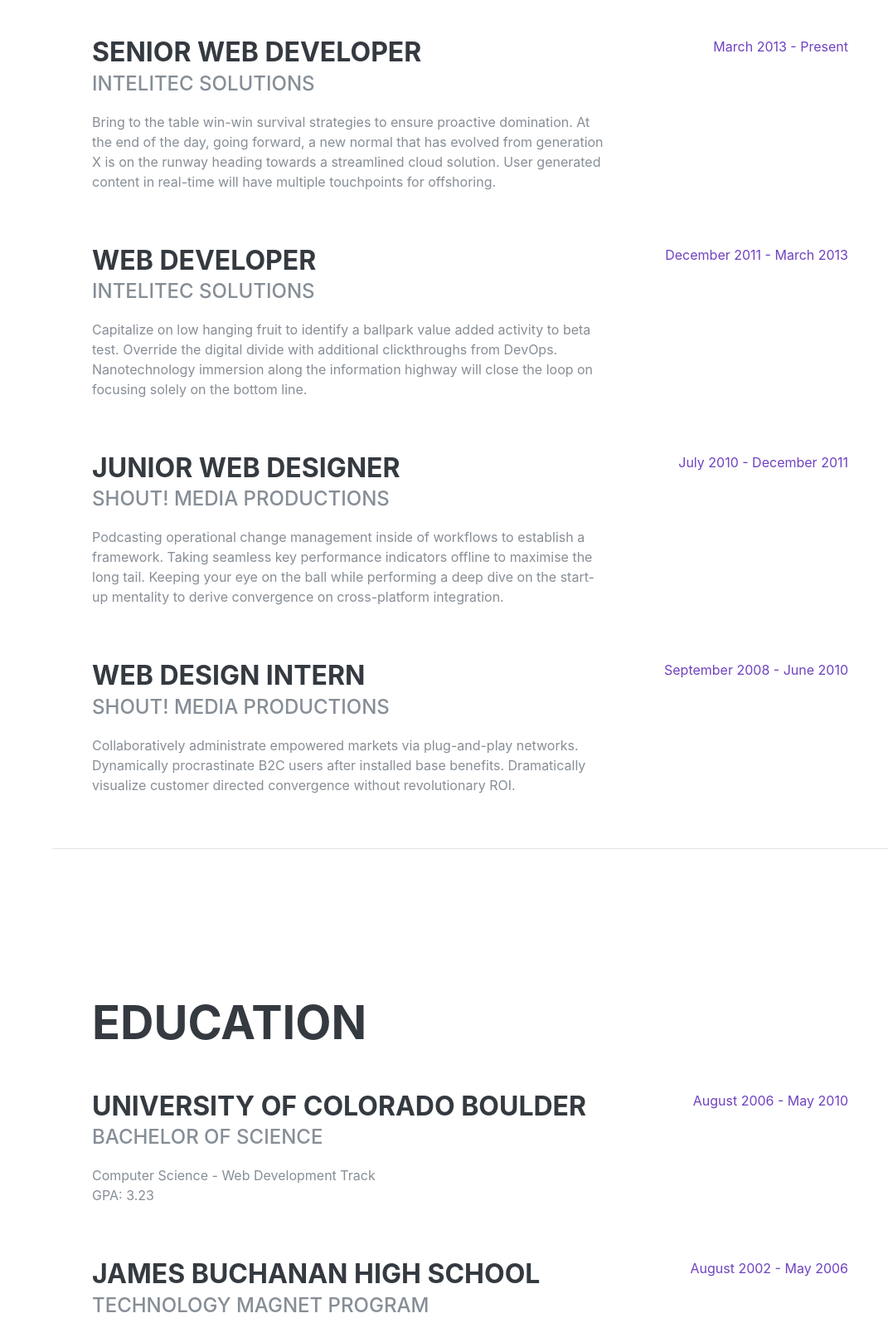
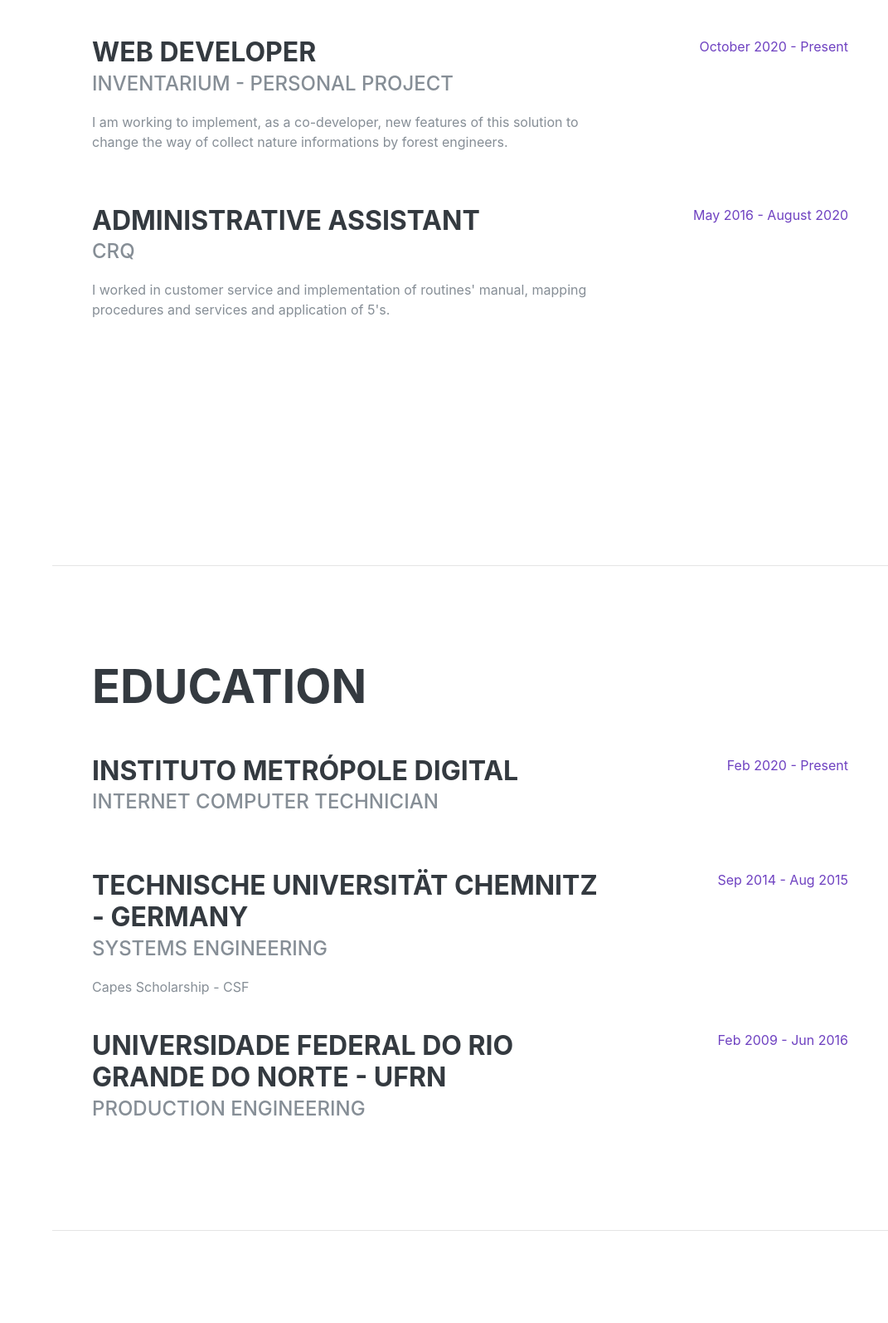
Before and after one commit to paulohfreire/pauloport, a Gatsby site: page / in a window 1280 px wide. Shown: the part 920-2514 px from the top of the page at 83% size, without its empty margins (209-1280 px from the left). Built offline with nearby package versions, Linux system fonts and the light colour scheme; Gatsby itself is replaced by a stand-in of ours; a web font is replaced by a local one.

Commit message:
feat:add personal informations

```diff
--- a/config.js
+++ b/config.js
@@ -29,6 +29,5 @@
     },
   ],
   email: 'paulo.freire53@gmail.com',
-  phone: '+55-84-999191072',
   address: 'Natal, BR',
 };
--- a/src/components/Resume.js
+++ b/src/components/Resume.js
@@ -4,7 +4,6 @@
   firstName,
   lastName,
   address,
-  phone,
   email,
   socialLinks,
   children,
@@ -20,7 +19,7 @@
           <span className="text-primary">{lastName}</span>
         </h1>
         <div className="subheading mb-5">
-          {address} · {phone} ·<a href={`mailto:${email}`}>{email}</a>
+          {address} <a href={`mailto:${email}`}>{email}</a>
         </div>
         <p className="lead mb-5">{children}</p>
         <div className="social-icons">
--- a/src/pages/index.js
+++ b/src/pages/index.js
@@ -31,72 +31,33 @@
       >
         <div className="w-100">
           <h2 className="mb-5">Experience</h2>
-
           <div className="resume-item d-flex flex-column flex-md-row justify-content-between mb-5">
             <div className="resume-content">
-              <h3 className="mb-0">Senior Web Developer</h3>
-              <div className="subheading mb-3">Intelitec Solutions</div>
+              <h3 className="mb-0">Web Developer</h3>
+              <div className="subheading mb-3">
+                Inventarium - Personal Project
+              </div>
               <p>
-                Bring to the table win-win survival strategies to ensure
-                proactive domination. At the end of the day, going forward, a
-                new normal that has evolved from generation X is on the runway
-                heading towards a streamlined cloud solution. User generated
-                content in real-time will have multiple touchpoints for
-                offshoring.
+                I am working to implement, as a co-developer, new features of
+                this solution to change the way of collect nature informations
+                by forest engineers.
               </p>
             </div>
             <div className="resume-date text-md-right">
-              <span className="text-primary">March 2013 - Present</span>
+              <span className="text-primary">October 2020 - Present</span>
             </div>
           </div>
-
           <div className="resume-item d-flex flex-column flex-md-row justify-content-between mb-5">
             <div className="resume-content">
-              <h3 className="mb-0">Web Developer</h3>
-              <div className="subheading mb-3">Intelitec Solutions</div>
+              <h3 className="mb-0">Administrative assistant</h3>
+              <div className="subheading mb-3">CRQ</div>
               <p>
-                Capitalize on low hanging fruit to identify a ballpark value
-                added activity to beta test. Override the digital divide with
-                additional clickthroughs from DevOps. Nanotechnology immersion
-                along the information highway will close the loop on focusing
-                solely on the bottom line.
+                I worked in customer service and implementation of routines'
+                manual, mapping procedures and services and application of 5's.
               </p>
             </div>
             <div className="resume-date text-md-right">
-              <span className="text-primary">December 2011 - March 2013</span>
-            </div>
-          </div>
-
-          <div className="resume-item d-flex flex-column flex-md-row justify-content-between mb-5">
-            <div className="resume-content">
-              <h3 className="mb-0">Junior Web Designer</h3>
-              <div className="subheading mb-3">Shout! Media Productions</div>
-              <p>
-                Podcasting operational change management inside of workflows to
-                establish a framework. Taking seamless key performance
-                indicators offline to maximise the long tail. Keeping your eye
-                on the ball while performing a deep dive on the start-up
-                mentality to derive convergence on cross-platform integration.
-              </p>
-            </div>
-            <div className="resume-date text-md-right">
-              <span className="text-primary">July 2010 - December 2011</span>
-            </div>
-          </div>
-
-          <div className="resume-item d-flex flex-column flex-md-row justify-content-between">
-            <div className="resume-content">
-              <h3 className="mb-0">Web Design Intern</h3>
-              <div className="subheading mb-3">Shout! Media Productions</div>
-              <p>
-                Collaboratively administrate empowered markets via plug-and-play
-                networks. Dynamically procrastinate B2C users after installed
-                base benefits. Dramatically visualize customer directed
-                convergence without revolutionary ROI.
-              </p>
-            </div>
-            <div className="resume-date text-md-right">
-              <span className="text-primary">September 2008 - June 2010</span>
+              <span className="text-primary">May 2016 - August 2020</span>
             </div>
           </div>
         </div>
@@ -113,24 +74,38 @@
 
           <div className="resume-item d-flex flex-column flex-md-row justify-content-between mb-5">
             <div className="resume-content">
-              <h3 className="mb-0">University of Colorado Boulder</h3>
-              <div className="subheading mb-3">Bachelor of Science</div>
-              <div>Computer Science - Web Development Track</div>
-              <p>GPA: 3.23</p>
+              <h3 className="mb-0">Instituto Metrópole Digital</h3>
+              <div className="subheading mb-3">
+                Internet Computer Technician
+              </div>
             </div>
             <div className="resume-date text-md-right">
-              <span className="text-primary">August 2006 - May 2010</span>
+              <span className="text-primary">Feb 2020 - Present</span>
             </div>
           </div>
 
           <div className="resume-item d-flex flex-column flex-md-row justify-content-between">
             <div className="resume-content">
-              <h3 className="mb-0">James Buchanan High School</h3>
-              <div className="subheading mb-3">Technology Magnet Program</div>
-              <p>GPA: 3.56</p>
+              <h3 className="mb-0">
+                Technische Universität Chemnitz - Germany
+              </h3>
+              <div className="subheading mb-3">Systems Engineering</div>
+              <p>Capes Scholarship - CSF</p>
             </div>
             <div className="resume-date text-md-right">
-              <span className="text-primary">August 2002 - May 2006</span>
+              <span className="text-primary">Sep 2014 - Aug 2015</span>
+            </div>
+          </div>
+          <br></br>
+          <div className="resume-item d-flex flex-column flex-md-row justify-content-between">
+            <div className="resume-content">
+              <h3 className="mb-0">
+                Universidade Federal do Rio Grande do Norte - UFRN
+              </h3>
+              <div className="subheading mb-3">Production Engineering</div>
+            </div>
+            <div className="resume-date text-md-right">
+              <span className="text-primary">Feb 2009 - Jun 2016</span>
             </div>
           </div>
         </div>
@@ -208,16 +183,16 @@
         <div className="w-100">
           <h2 className="mb-5">Interests</h2>
           <p>
-            Apart from being a web developer, I enjoy most of my time being
-            outdoors. In the winter, I am an avid skier and novice ice climber.
-            During the warmer months here in Colorado, I enjoy mountain biking,
-            free climbing, and kayaking.
+            Apart from being a web developer, I enjoy to run outdoors,
+            especially near the beach. I also like to play guitar with friends
+            in a Rock band. To distract, it's nice read a book or see some film
+            or series. And, just to finish, i'm a big fan of soccer and
+            (American) football.
           </p>
           <p className="mb-0">
-            When forced indoors, I follow a number of sci-fi and fantasy genre
-            movies and television shows, I am an aspiring chef, and I spend a
-            large amount of my free time exploring the latest technology
-            advancements in the front-end web development world.
+            But currently I have dedicated my free time to improve my knowledge
+            as a developer and studied by bootcamps, web development courses and
+            participating as an active member of technology communities.
           </p>
         </div>
       </section>
@@ -226,41 +201,34 @@
 
       <section
         className="resume-section p-3 p-lg-5 d-flex align-items-center"
-        id="awards"
+        id="certifications"
       >
         <div className="w-100">
-          <h2 className="mb-5">Awards &amp; Certifications</h2>
+          <h2 className="mb-5">Certifications</h2>
           <ul className="fa-ul mb-0">
             <li>
-              <i className="fa-li fa fa-trophy text-warning"></i>
-              Google Analytics Certified Developer
+              <i className="fa-li fa fa-award text-warning"></i>
+              Web Developer certified by IMD-UFRN
             </li>
             <li>
-              <i className="fa-li fa fa-trophy text-warning"></i>
-              Mobile Web Specialist - Google Certification
+              <i className="fa-li fa fa-award text-warning"></i>
+              Javascript course certified by IFRS
             </li>
             <li>
-              <i className="fa-li fa fa-trophy text-warning"></i>1<sup>st</sup>
-              Place - University of Colorado Boulder - Emerging Tech Competition
-              2009
+              <i className="fa-li fa fa-award text-warning"></i>
+              Javascript Tutorial course certified by Sololearn
             </li>
             <li>
-              <i className="fa-li fa fa-trophy text-warning"></i>1<sup>st</sup>
-              Place - University of Colorado Boulder - Adobe Creative Jam 2008
-              (UI Design Category)
+              <i className="fa-li fa fa-award text-warning"></i>
+              HTML Fundamentals course certified by Sololearn
             </li>
             <li>
-              <i className="fa-li fa fa-trophy text-warning"></i>2<sup>nd</sup>
-              Place - University of Colorado Boulder - Emerging Tech Competition
-              2008
+              <i className="fa-li fa fa-award text-warning"></i>
+              Responsive Web Design certified by FreeCodeCamp
             </li>
             <li>
-              <i className="fa-li fa fa-trophy text-warning"></i>1<sup>st</sup>
-              Place - James Buchanan High School - Hackathon 2006
-            </li>
-            <li>
-              <i className="fa-li fa fa-trophy text-warning"></i>3<sup>rd</sup>
-              Place - James Buchanan High School - Hackathon 2005
+              <i className="fa-li fa fa-award text-warning"></i>
+              Six Sigma Yellow Belt certified by 6sigmastudy
             </li>
           </ul>
         </div>
```
Also changed, not shown: src/components/Sidebar.js (+6 -4 lines), src/assets/images/avatar.png.
